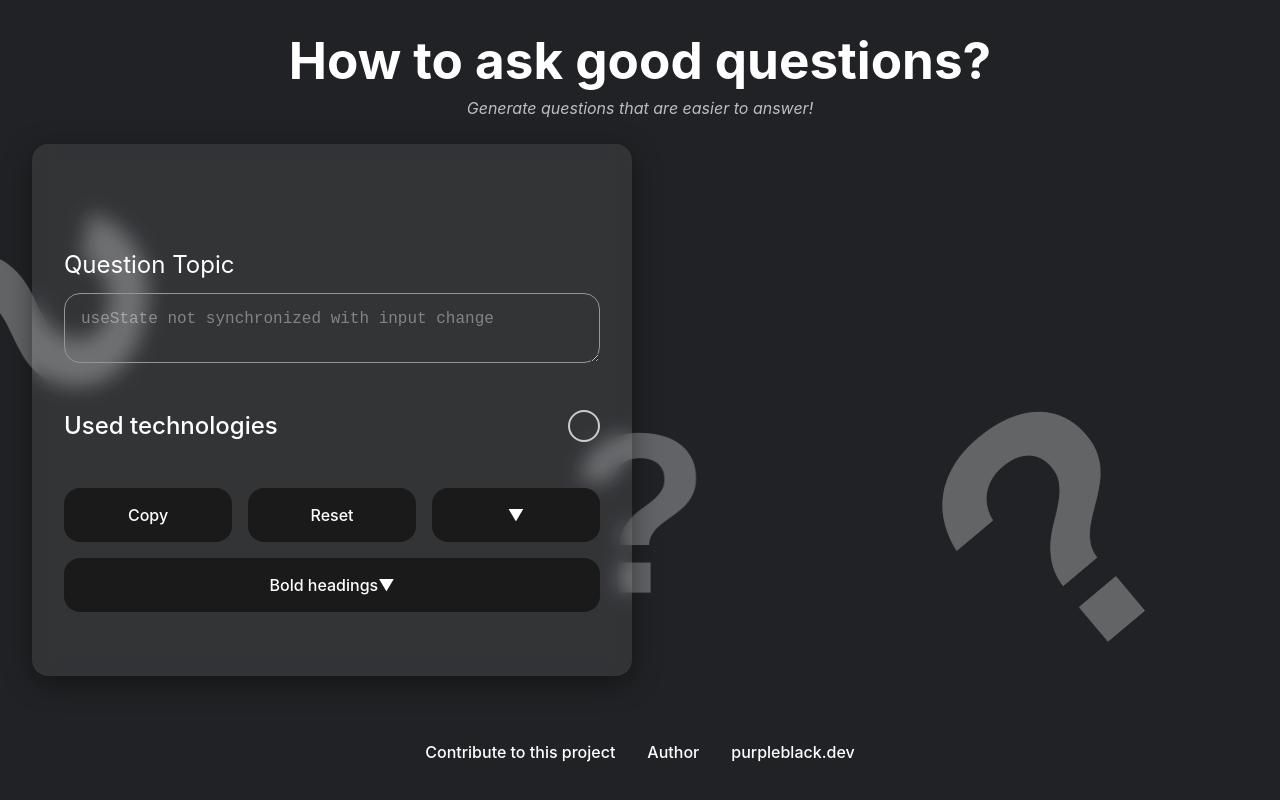
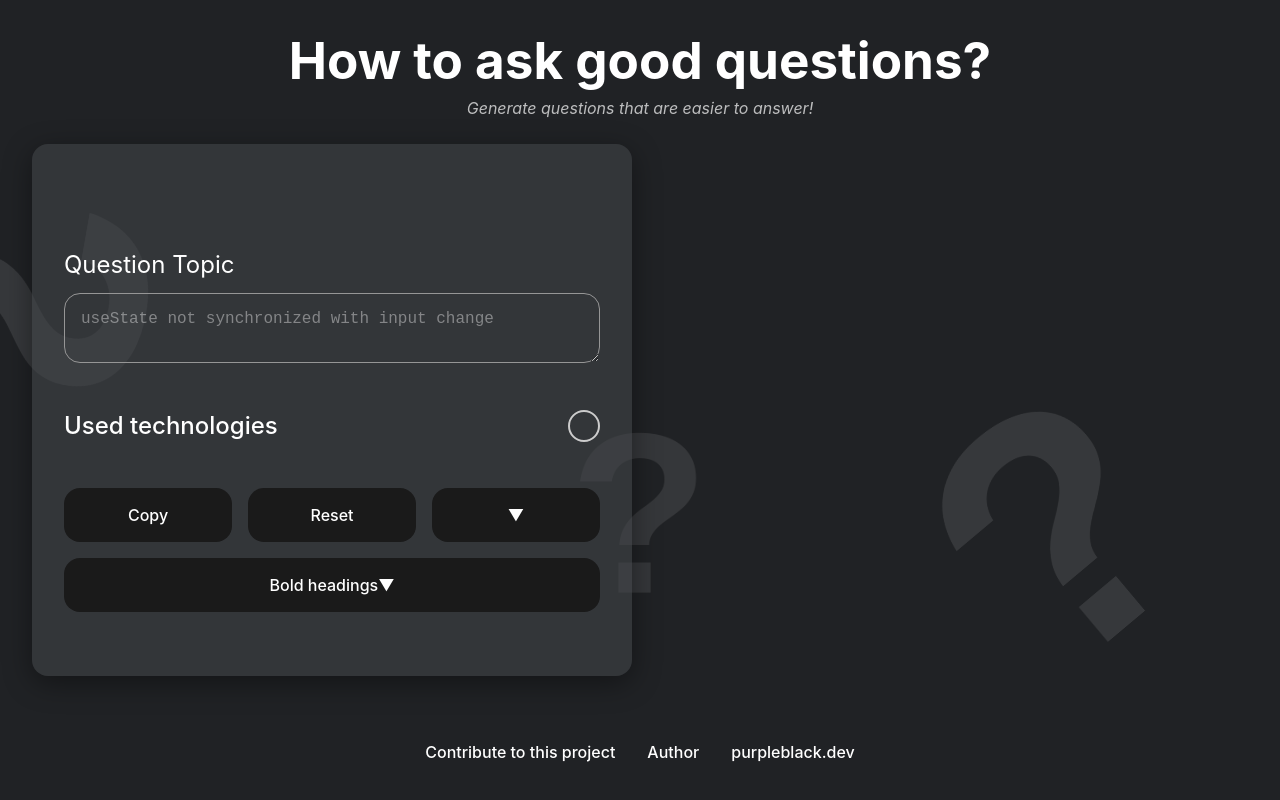
Before and after one commit to goodideagiver/how-to-ask-good-questions, a React (Vite) app: page / in a window 1280 px wide. Built offline with nearby package versions, Linux system fonts and the light colour scheme.

Commit message:
Fix: update translation
to fix language errors

```diff
--- a/src/components/QuestionForm/QuestionForm.module.scss
+++ b/src/components/QuestionForm/QuestionForm.module.scss
@@ -1,5 +1,5 @@
 .root {
-	background-color: #ffffff15;
+	background-color: #42454995;
 	padding: 2rem;
 	display: flex;
 	gap: 2rem;
@@ -14,7 +14,6 @@
 	border-radius: 1rem;
 
 	box-shadow: var(--box-shadow-main);
-	backdrop-filter: blur(10px);
 }
 
 .rootScrolled {
--- a/src/components/QuestionForm/QuestionMarks/QuestionMark.module.scss
+++ b/src/components/QuestionForm/QuestionMarks/QuestionMark.module.scss
@@ -4,7 +4,7 @@
 	left: 50%;
 	top: 50%;
 	transform: translate(-50%, -50%);
-	opacity: 0.3;
+	opacity: 0.1;
 	user-select: none;
 	pointer-events: none;
 }
--- a/src/locales/pl/translation.json
+++ b/src/locales/pl/translation.json
@@ -13,16 +13,16 @@
       "placeholder": "Redux, React, Typescript"
     },
     "expected": {
-      "label": "Co powinno się dziać vs co się dzieje?",
-      "placeholder": "Kiedy wprowadzę wiadomość i kliknę kopiuj, to powinna się skopiować do schowka ale jest pusty."
+      "label": "Co powinno się dziać, a co się dzieje?",
+      "placeholder": "Kiedy wprowadzę wiadomość i kliknę kopiuj, to powinna się skopiować do schowka, ale ten jest pusty."
     },
     "whatTried": {
-      "label": "Czego próbowałeś/próbowałaś żeby rozwiązać problem?",
-      "placeholder": "Próbowałem/łam używając useState"
+      "label": "Czego próbowano żeby rozwiązać problem?",
+      "placeholder": "Używania useState"
     },
     "sources": {
-      "label": "Z jakich źródeł próbowałeś/łaś korzystać w celu rozwiązania problemu?",
-      "placeholder": "Próbowałem/łam rozwiązania napisanego w artykule https://reactjs.org/docs/hooks-reference.html, ale nie działało, bo w linijce 8 wyświetla się taki komunikat: \"useState is not a function\""
+      "label": "Z jakich źródeł korzystano w celu rozwiązania problemu?",
+      "placeholder": "Z rozwiązania napisanego w artykule https://reactjs.org/docs/hooks-reference.html, ale nie działało, bo w linijce 8 wyświetla się taki komunikat: \"useState is not a function\""
     }
   },
   "usedTechnologies": "Wykorzystane technologie",
```
